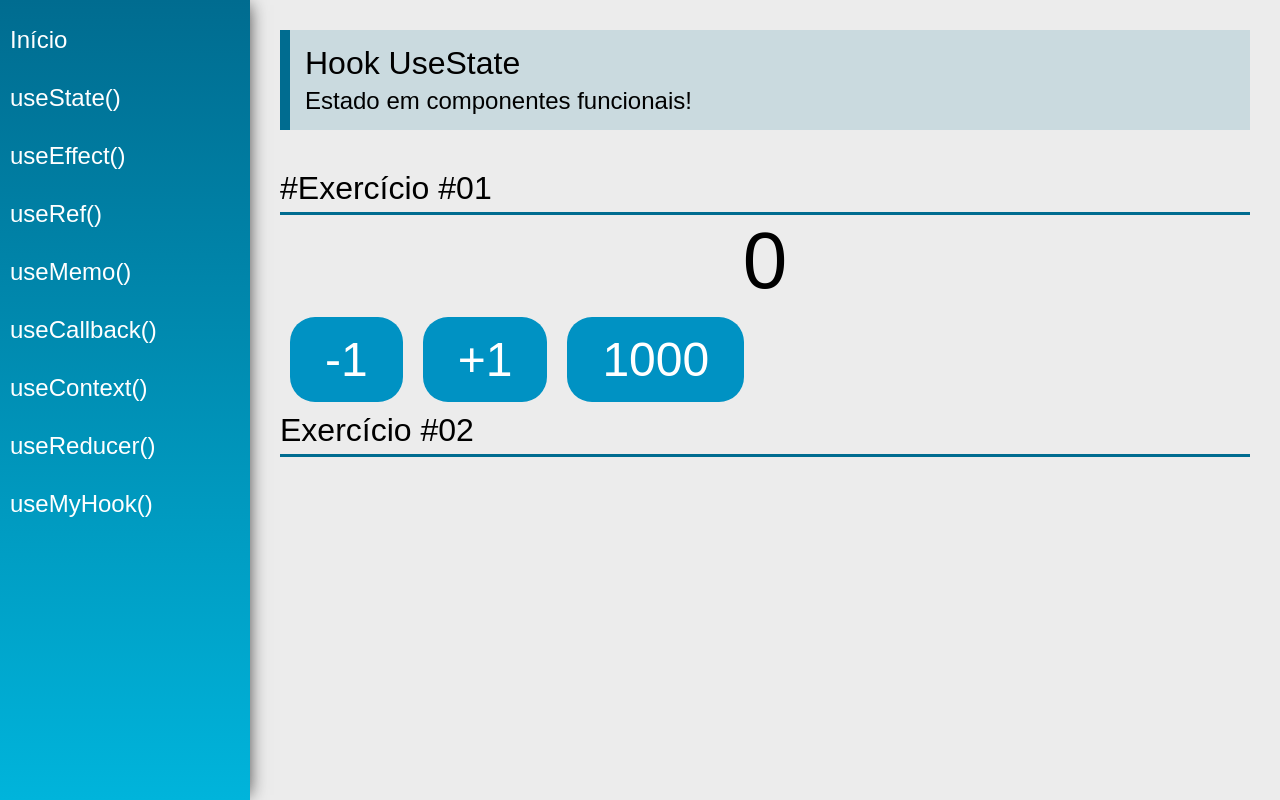
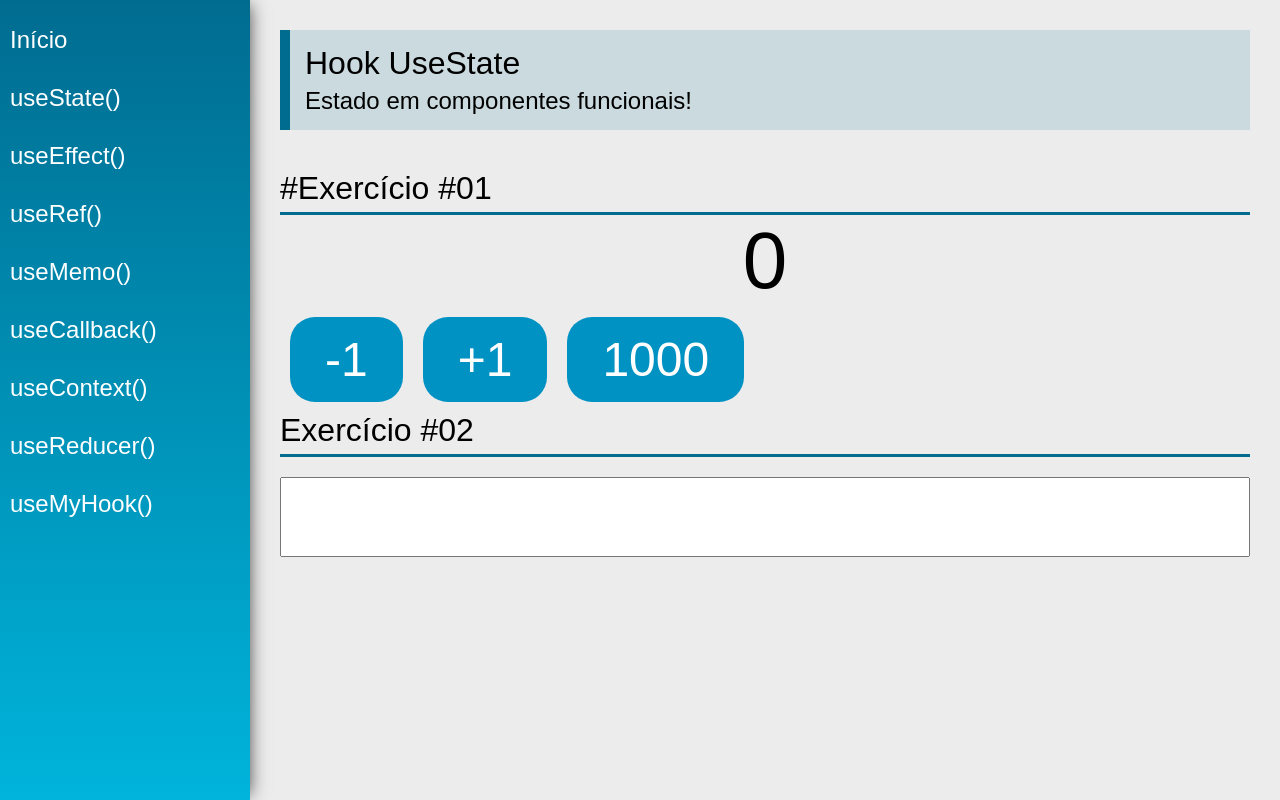
Before and after one commit to FelipeUTFPR/React_Hooks, a React (Create React App) app: page /useState in a window 1280 px wide. Built offline with nearby package versions, Linux system fonts and the light colour scheme.

Commit message:
62. useState #02

```diff
--- a/src/views/examples/UseState.jsx
+++ b/src/views/examples/UseState.jsx
@@ -8,6 +8,8 @@ const UseState = (props) => {
 //useState recebe no parâmetro o valor inicial do estado, que é  zero '0'
 //não consigo alterar o valor de count diretamente, preciso usar a função setCount
     const [count, setCount] = useState(0)
+    const[name,setName] = useState("")
+
   return (
     <div className="UseState">
       <PageTitle
@@ -34,8 +36,17 @@ const UseState = (props) => {
       </div>
 
 
+{/* não é possível alterar o estado a partir da interface,
+a unica forma de fazer isso é capturando um evento */}
 
+{/* O Evento é gerado, o Estado é alterado, o estado alterando é feito uma atualização na interface gráfica */}
       <SectionTitle title="Exercício #02" />
+      <input type="text" className="input"
+        value={name} onChange={ e => setName(e.target.value)}
+      />
+
+      <span className="text">{name}</span>
+
     </div>
   );
 };
```
